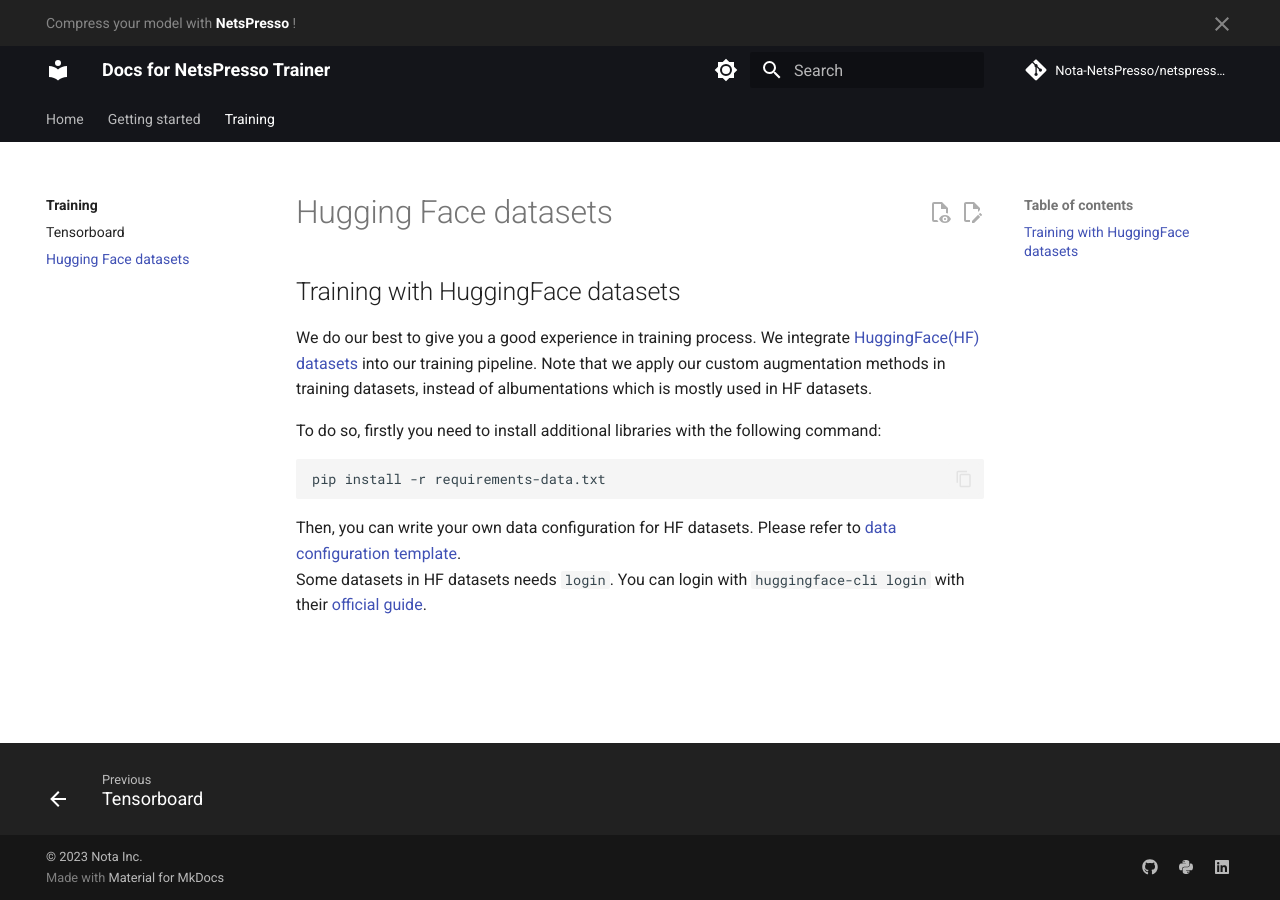
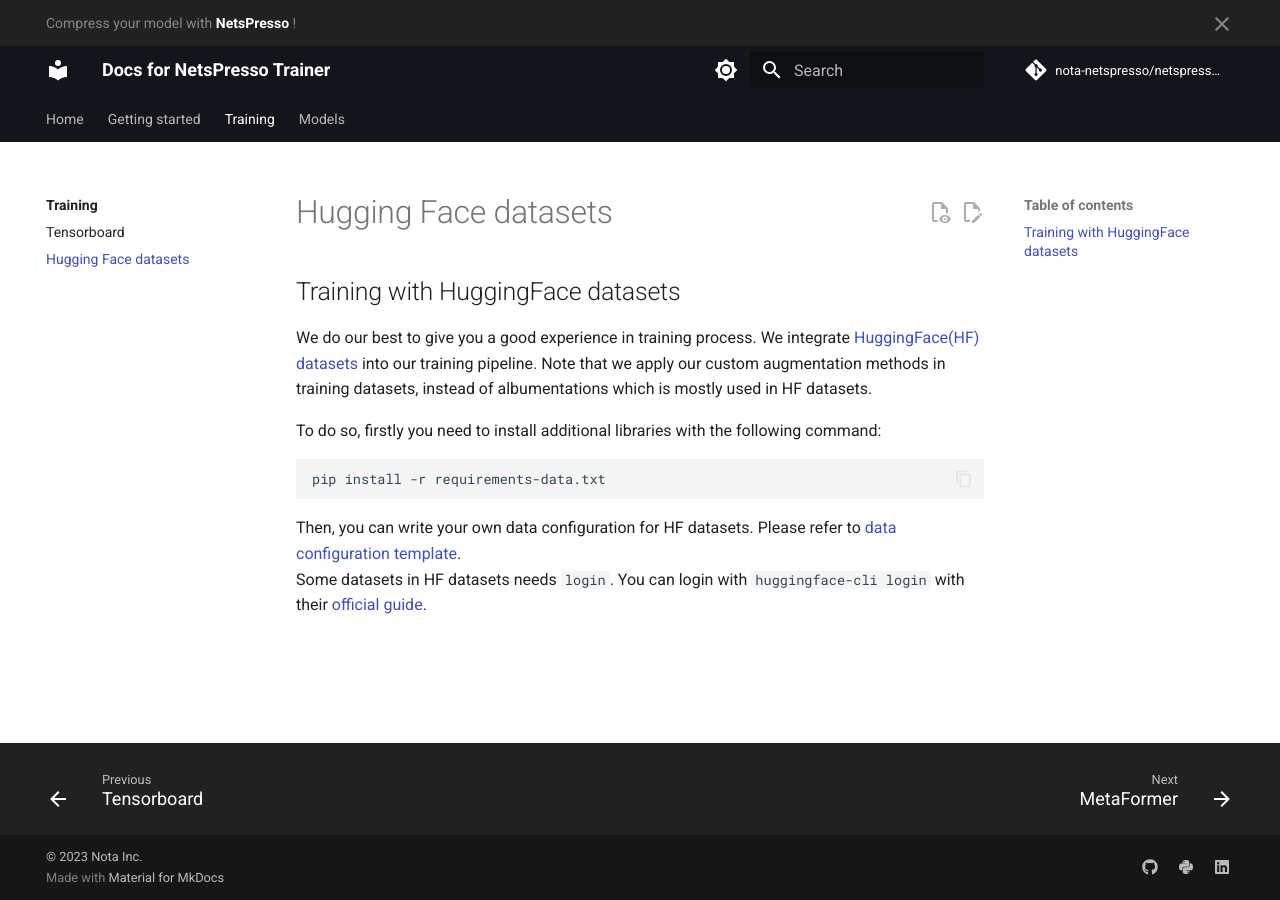
Before and after one commit to Nota-NetsPresso/netspresso-trainer, an MkDocs documentation site: the page built from docs/training/huggingface-datasets.md, in a window 1280 px wide. Built offline with MkDocs 1.6.1 and Material for MkDocs 9.7.7, drawn with Linux system fonts in a browser that asks for light colours; comment, search, counter and statistics services are not loaded.

Commit message:
#102 add placeholder docs for `Models`

```diff
--- a/mkdocs.yml
+++ b/mkdocs.yml
@@ -27,8 +27,8 @@
   compress and deploy your model with NetsPresso!
 
 # Repository
-repo_name: Nota-NetsPresso/netspresso-trainer
-repo_url: https://github.com/Nota-NetsPresso/netspresso-trainer
+repo_name: nota-netspresso/netspresso-trainer
+repo_url: https://github.com/nota-netspresso/netspresso-trainer
 
 # Copyright
 copyright: © 2023 Nota Inc.
@@ -150,26 +150,24 @@
     - Simple use: getting-started.md
     - Installation: installation.md
     - Docker: docker-installation.md
-    - Asking a question: https://github.com/orgs/Nota-NetsPresso/discussions
-  #   - Customization: customization.md
-  #   - Browser support: browser-support.md
-  #   - Philosophy: philosophy.md
-  #   - Alternatives: alternatives.md
-  #   - License: license.md
-  #   - Changelog:
-  #     - changelog/index.md
-  #     - How to upgrade: upgrade.md
-  #   - Contributing:
-  #     - contributing/index.md
-  #     - Reporting a bug: contributing/reporting-a-bug.md
-  #     - Reporting a docs issue: contributing/reporting-a-docs-issue.md
-  #     - Requesting a change: contributing/requesting-a-change.md
-  #     - Asking a question: https://github.com/squidfunk/mkdocs-material/discussions
-  #   - Guides:
-  #     - Creating a reproduction: guides/creating-a-reproduction.md
-  #   - FAQ:
-  #     - Sponsoring: faq/sponsoring.md
+    - Asking a question: https://github.com/Nota-NetsPresso/netspresso-trainer/issues
   - Training:
     - training/index.md
     - Tensorboard: training/tensorboard.md
     - Hugging Face datasets: training/huggingface-datasets.md
+  - Models:
+    - MetaFormer: models/metaformer.md
+    - Implementations: models/implementations.md
+    - Model List:
+      - models/model-list/index.md
+      - Backbones: models/model-list/backbones.md
+      - Heads: models/model-list/heads.md
+      - Full models: models/model-list/full-models.md
+    - Compatibility Matrix: models/compatibility.md
+  # - NetsPresso:
+  #   - netspresso/index.md
+  #   - torch.fx: netspresso/torch-fx.md
+  #   - Compressor: netspresso/compressor.md
+  #   - Best Practice:
+  #     - netspresso/best-practice/index.md
+  #     - Compress and Tune: netspresso/best-practice/compress-and-tune.md
```
Also changed, not shown: docs/models/compatibility.md (added), docs/models/implementations.md (added), docs/models/metaformer.md (added), docs/models/model-list/backbones.md (added), docs/models/model-list/full-models.md (added), docs/models/model-list/heads.md (added), docs/models/model-list/index.md (added).
